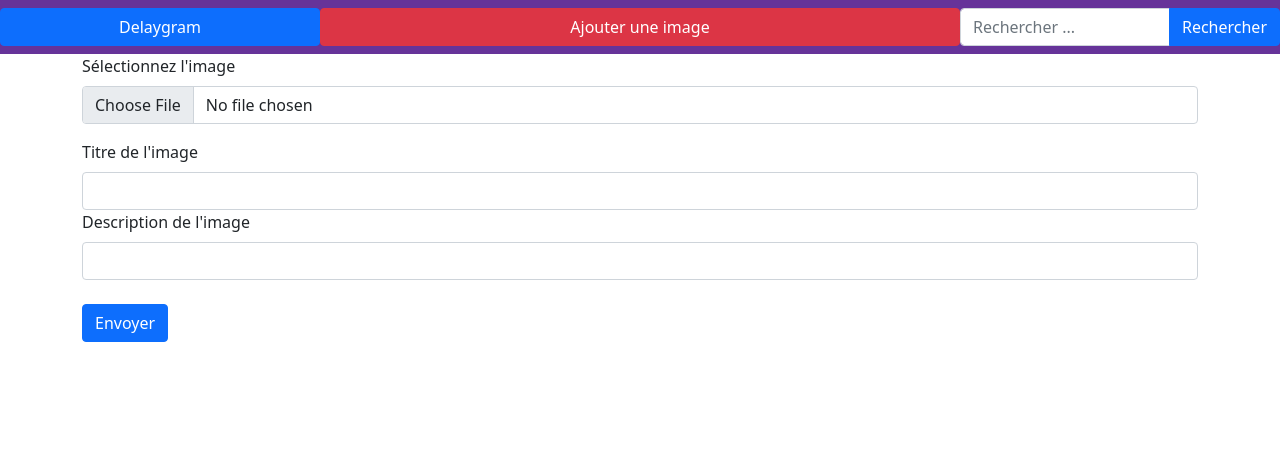
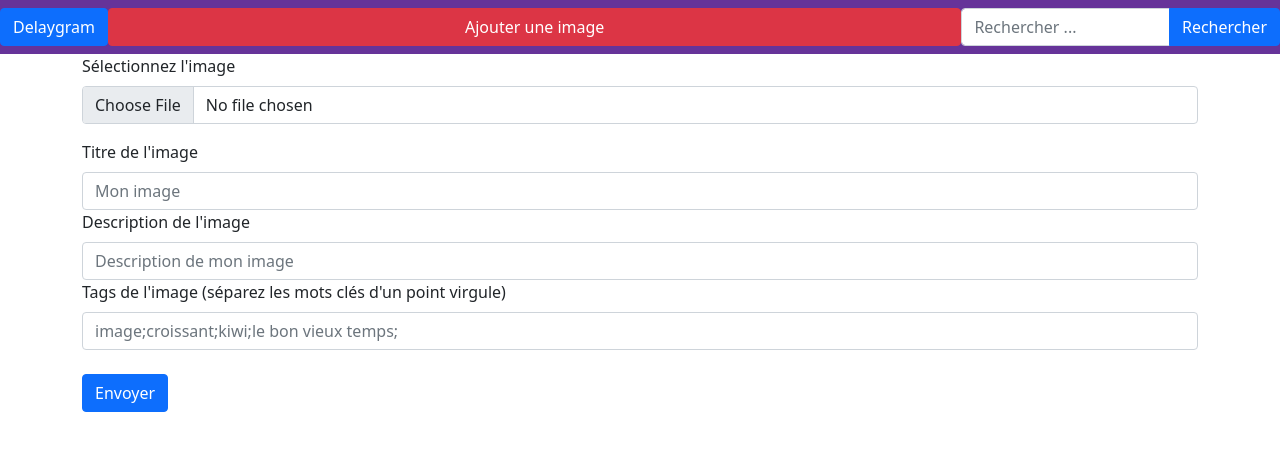
Before and after one commit to MadRealm/projet_web, a Flask app: page /posts/edit/ in a window 1280 px wide. Shown: the top 451 px of the page. Run offline with Flask 2, Linux system fonts and the light colour scheme; data that the repository does not hold is empty; some libraries are stand-ins or nearby versions.

Commit message:
Worked on image tags and search

```diff
--- a/app.py
+++ b/app.py
@@ -18,6 +18,7 @@ with app.test_request_context():
 @app.route('/')
 def index():
     posts = database.models.Post.query.all()
+    print(posts)
     return flask.render_template("homepage.html.jinja2",
                                  posts=posts)
 
@@ -97,7 +98,8 @@ def delete_comment(comment_id=None):
 def search():
     form =request.form
     search_string = form.get("search_string")
-    search_result = database.models.Post.query.filter(search_string in parsing(database.models.Post.tags))
+    search_result = database.models.Post.query.filter((database.models.Post.tags.contains(search_string)))
+    print(search_result)
     return flask.render_template("homepage.html.jinja2", posts=search_result)
 
 
--- a/sar2019/auxiliaire.py
+++ b/sar2019/auxiliaire.py
@@ -3,7 +3,7 @@ def parsing (string):
     mot = ""
     for i in range(len(string)):
         mot += string[i]
-        if string[i] == " " :
+        if string[i] == ";" :
             l.add(mot)
             mot = ""
     return l
--- a/static/index.css
+++ b/static/index.css
@@ -14,6 +14,8 @@ p {
 }
 .btn-danger{}
 
-.encadrement-post{
+#encadrement-post{
     background-color: white;
+    margin: 30px;
+    padding: 10px;
 }
--- a/templates/edit_post_form.html.jinja2
+++ b/templates/edit_post_form.html.jinja2
@@ -11,14 +11,17 @@
 
         <div>
             <label for="description" class="form-label">Titre de l'image</label>
-            <input type = "text" name="title" id = "title" class = "form-control" value="{{ post.title }}">
+            <input type = "text" name="title" id = "title" placeholder="Mon image" class = "form-control" value="{{ post.title }}">
         </div>
 
         <div>
             <label for="description" class="form-label">Description de l'image</label>
-            <input type = "text" name="description" id = "description" class = "form-control" value="{{ post.content }}">
+            <input type = "text" name="description" id = "description" placeholder ="Description de mon image" class = "form-control" value="{{ post.content }}">
         </div>
-
+        <div>
+            <label for="tags" class ="form-label">Tags de l'image (séparez les mots clés d'un point virgule)</label>
+            <input type ="text" name="tags" id = "tags" class="form-control" placeholder="image;croissant;kiwi;le bon vieux temps;" value="{{ post.tags }}">
+        </div>
         <br>
         <div class = "mb-3">
             <button type = "submit" class = "btn btn-primary"> Envoyer</button>
--- a/templates/layout.html.jinja2
+++ b/templates/layout.html.jinja2
@@ -19,13 +19,14 @@
         <div class="d-grid col">
                 <a href="{{ url_for("index") }}" class = "btn btn-primary" role="button">Delaygram </a>
         </div>
-        <div class="d-grid col-6">
+        <div class="d-grid col-8">
             <a href="{{ url_for("create_or_process_post")}}" class="btn btn-danger " role ="button" id="2">Ajouter une image</a>
         </div>
-        <div class="input-group col">
-          <input type="text" class="form-control" placeholder="Rechercher ..." aria-label="Recipient's username" aria-describedby="button-addon2">
-          <a href="{{  url_for("search")  }}" class="btn btn-primary" role="button" id="button-addon2">Rechercher</a>
-        </div>
+        <form action="{{ url_for("search") }}" method="post">
+            <div class="input-group col">
+              <input type="text" class="form-control" placeholder="Rechercher ..." name="search_string" aria-describedby="button-addon2">
+              <button type = "submit" class = "btn btn-primary"> Rechercher</button>            </div>
+        </form>
         </div>
     </nav>
 
```
Also changed, not shown: database/database.db.
